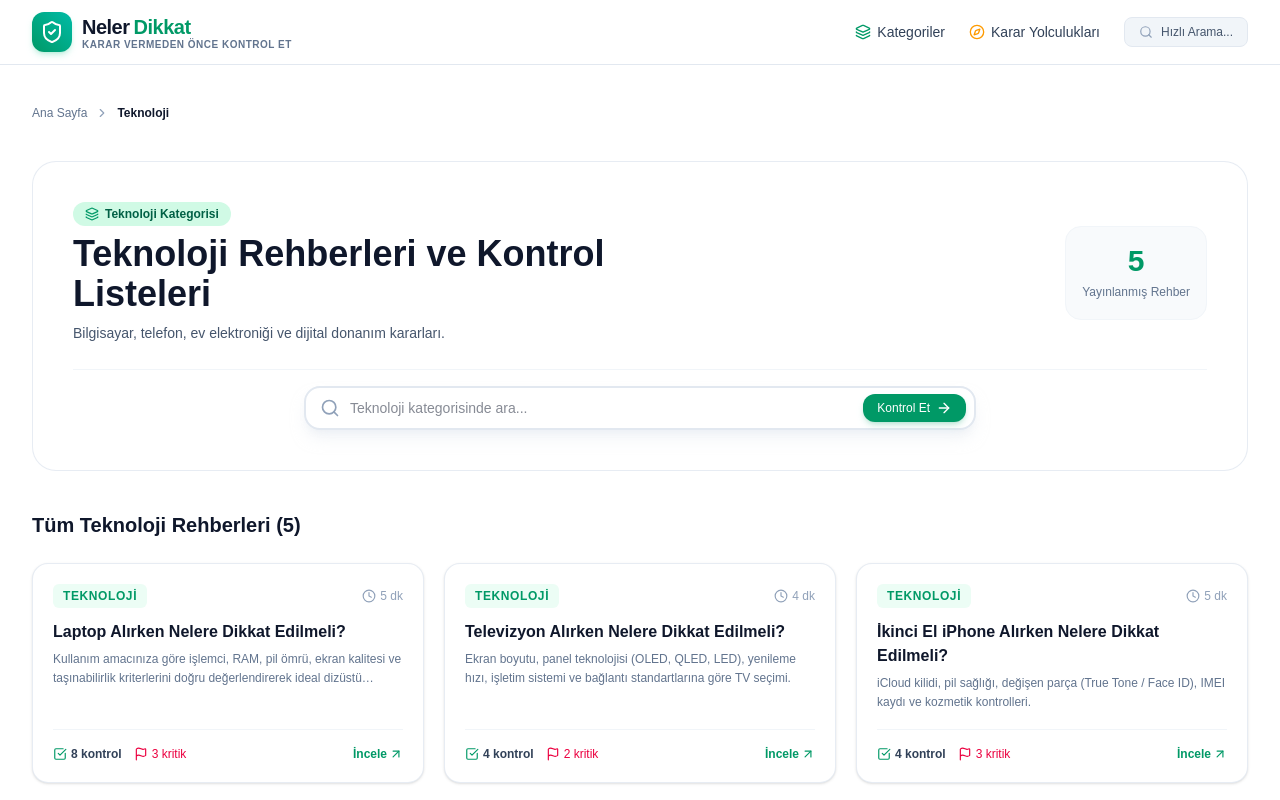
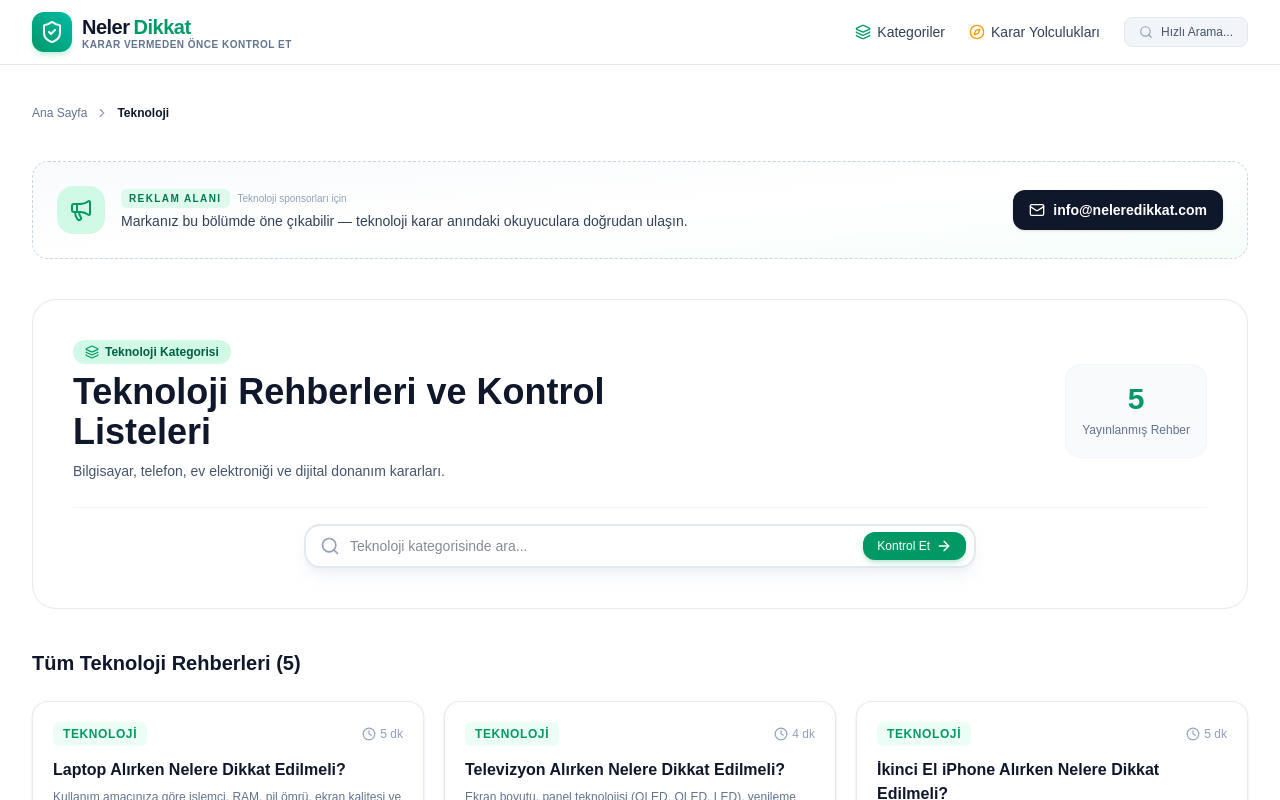
Before and after one commit to sercansolmaz/neleredikkat, a Next.js app: page /teknoloji in a window 1280 px wide. Shown: the top 800 px of the page. Built offline with nearby package versions, Linux system fonts and the light colour scheme.

Commit message:
SponsorSlot: her kategori sayfasi basina Reklam Alani bandi (info@neleredikkat.com iletişim butonu)

```diff
--- a/src/app/[category]/page.tsx
+++ b/src/app/[category]/page.tsx
@@ -6,6 +6,7 @@ import { getCategoryBySlug, CATEGORIES } from '@/data/categories';
 import { getGuidesByCategory } from '@/data/guides';
 import GuideCard from '@/components/GuideCard';
 import SearchBar from '@/components/SearchBar';
+import SponsorSlot from '@/components/SponsorSlot';
 import { ChevronRight, Layers } from 'lucide-react';
 
 interface CategoryPageProps {
@@ -55,6 +56,9 @@ export default async function CategoryPage({ params }: CategoryPageProps) {
           {category.name}
         </span>
       </nav>
+
+      {/* Sponsor / Reklam Alanı */}
+      <SponsorSlot categorySlug={category.slug} categoryName={category.name} />
 
       {/* Category Header */}
       <div className="bg-white dark:bg-slate-800 rounded-3xl border border-slate-200/80 dark:border-slate-700/80 p-6 sm:p-10 space-y-6">
--- /dev/null
+++ b/src/components/SponsorSlot.tsx
@@ -0,0 +1,58 @@
+import React from 'react';
+import { Megaphone, Mail } from 'lucide-react';
+
+interface SponsorSlotProps {
+  categorySlug: string;
+  categoryName: string;
+}
+
+/**
+ * Kategori sponsorluk/reklam alanı.
+ * Her kategori sayfasının başında, "Reklam Alanı" etiketiyle
+ * sponsor olasılığı taşır; iletişim: info@neleredikkat.com
+ */
+export default function SponsorSlot({ categorySlug, categoryName }: SponsorSlotProps) {
+  return (
+    <aside
+      data-sponsor-slot={categorySlug}
+      aria-label={`${categoryName} kategorisi sponsorluk alanı`}
+      className="relative overflow-hidden rounded-2xl border border-dashed border-slate-300 dark:border-slate-600 bg-gradient-to-br from-slate-50 via-white to-emerald-50/50 dark:from-slate-800/60 dark:via-slate-800 dark:to-emerald-950/20"
+    >
+
+      <div className="flex flex-col sm:flex-row items-center gap-4 p-5 sm:p-6">
+        {/* İkon */}
+        <div className="flex-shrink-0 w-12 h-12 rounded-2xl bg-emerald-100 dark:bg-emerald-900/40 flex items-center justify-center">
+          <Megaphone className="w-6 h-6 text-emerald-600 dark:text-emerald-400" />
+        </div>
+
+        {/* Metin */}
+        <div className="flex-1 text-center sm:text-left space-y-1 min-w-0">
+          <div className="flex flex-wrap items-center justify-center sm:justify-start gap-2">
+            <span className="text-[10px] font-bold uppercase tracking-[0.14em] text-emerald-700 dark:text-emerald-300 bg-emerald-100/70 dark:bg-emerald-900/50 px-2 py-0.5 rounded-md">
+              Reklam Alanı
+            </span>
+            <span className="text-[10px] font-medium text-slate-400 dark:text-slate-500">
+              {categoryName} sponsorları için
+            </span>
+          </div>
+          <p className="text-sm font-medium text-slate-700 dark:text-slate-200 leading-snug">
+            Markanız bu bölümde öne çıkabilir — {categoryName.toLowerCase()} karar anındaki
+            okuyuculara doğrudan ulaşın.
+          </p>
+        </div>
+
+        {/* İletişim */}
+        <div className="flex-shrink-0">
+          <a
+            href="mailto:info@neleredikkat.com?subject=Sponsorluk%20Talebi%20-%20NelerDikkat"
+            className="inline-flex items-center gap-2 px-4 py-2.5 rounded-xl bg-slate-900 hover:bg-slate-800 dark:bg-white dark:hover:bg-slate-100 text-white dark:text-slate-900 text-sm font-semibold shadow-sm hover:shadow-md transition-all"
+          >
+            <Mail className="w-4 h-4" />
+            <span className="hidden sm:inline">info@neleredikkat.com</span>
+            <span className="sm:hidden">İletişim</span>
+          </a>
+        </div>
+      </div>
+    </aside>
+  );
+}
```
